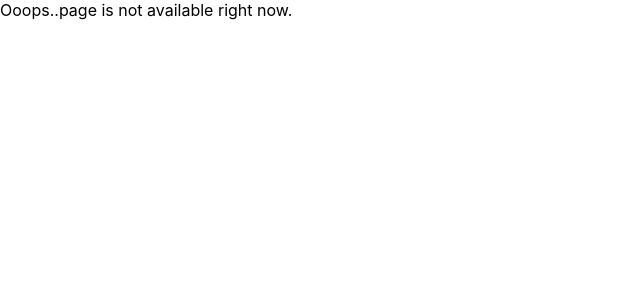
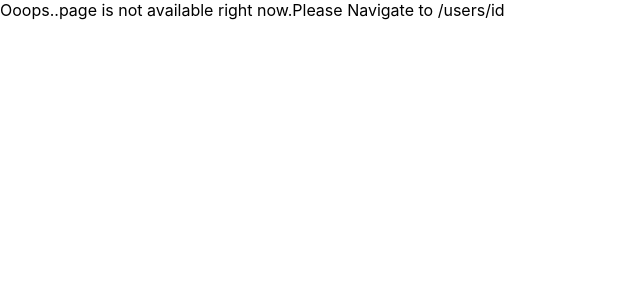
Before and after one commit to parthasj90/LineUpTest, a React (Create React App) app in the folder frontend/: page / in a window 1280 px wide. Shown: the top 300 px of the page, without its empty margins (0-640 px from the left). Built offline with nearby package versions, Linux system fonts and the light colour scheme.

Commit message:
added not found module

```diff
--- a/frontend/src/App.js
+++ b/frontend/src/App.js
@@ -1,6 +1,7 @@
 import React from "react";
 import { BrowserRouter as Router, Switch, Route } from "react-router-dom";
 import Profile from "./components/Profile/Profile";
+import NotFound from "./components/NotFound/NotFound";
 
 function App() {
   return (
@@ -8,7 +9,7 @@ function App() {
       <Router>
         <Switch>
           <Route path="/users/:id" component={Profile} />
-          <Route>Ooops..page is not available right now.</Route>
+          <Route component={NotFound} />
         </Switch>
       </Router>
     </div>
--- a/frontend/src/actions/index.js
+++ b/frontend/src/actions/index.js
@@ -3,7 +3,6 @@ import axios from "axios";
 export const FETCH_USER = "FETCH_USER";
 
 export function fetchUser(id) {
-  console.log(id);
   const url = `http://localhost:5000/api/${id}`;
   const request = axios.get(url);
 
--- /dev/null
+++ b/frontend/src/components/NotFound/NotFound.js
@@ -0,0 +1,11 @@
+import React from "react";
+
+function NotFound() {
+  return (
+    <div>
+      Ooops..page is not available right now.Please Navigate to /users/id
+    </div>
+  );
+}
+
+export default NotFound;
```
